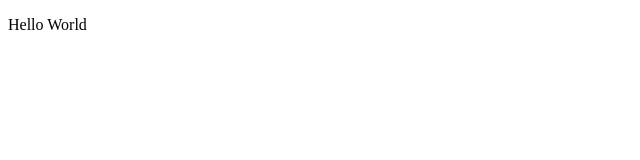
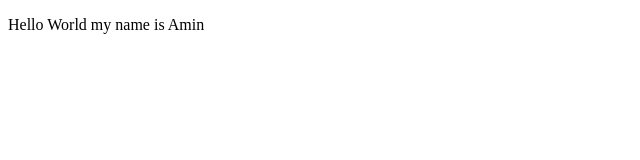
Before and after one commit to fahadamin1997110/WebDevelopmentCS50, a plain HTML site: page index.html in a window 1280 px wide. Shown: the whole page, without its empty margins (0-640 px from the left). Drawn offline with Linux system fonts and the light colour scheme.

Commit message:
Edited again

```diff
--- a/index.html
+++ b/index.html
@@ -4,6 +4,6 @@
 	<title>MY Page</title>
 </head>
 <body>
-<p>Hello World</p>
+<p>Hello World my name is Amin</p>
 </body>
 </html>
```
